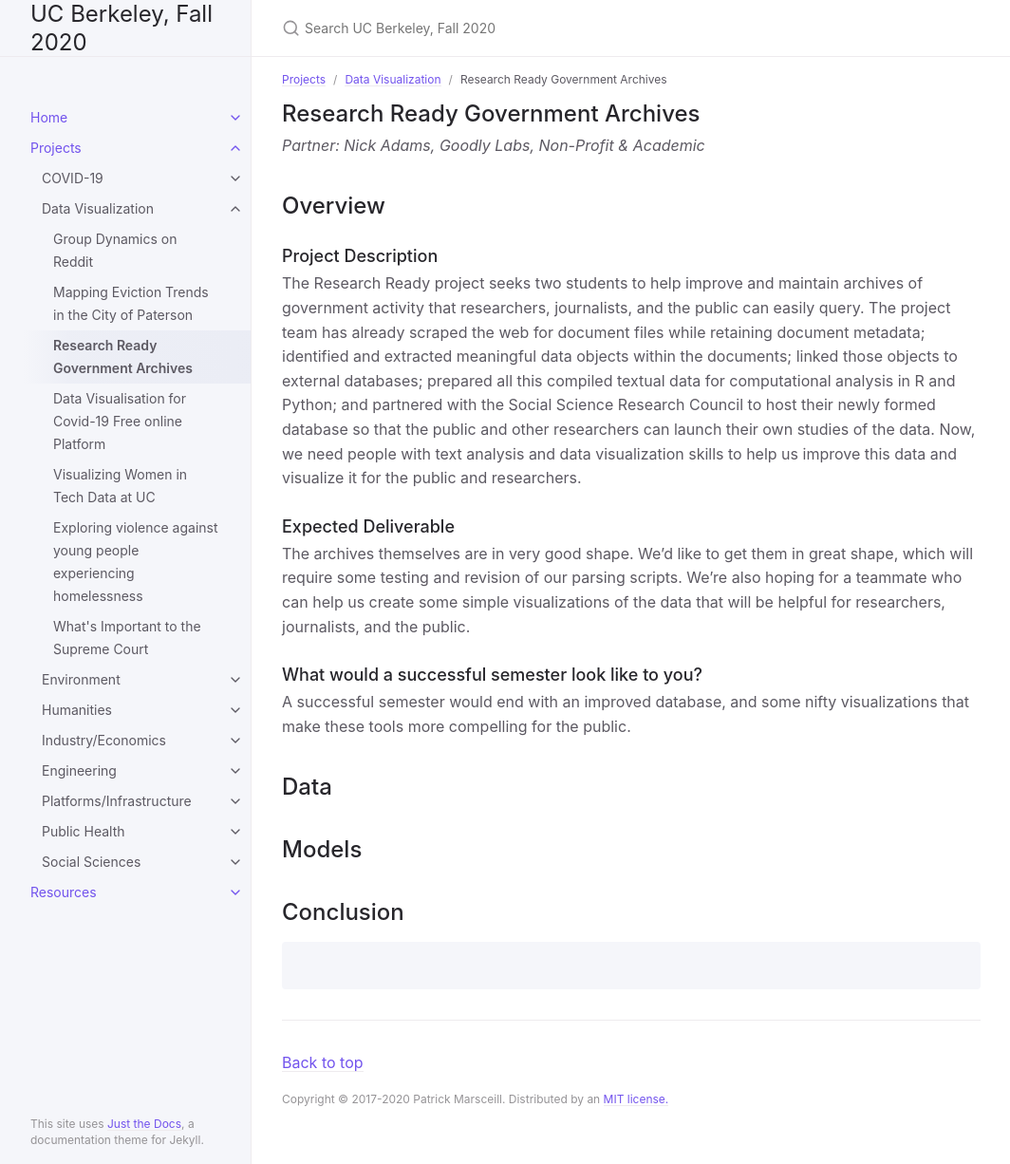
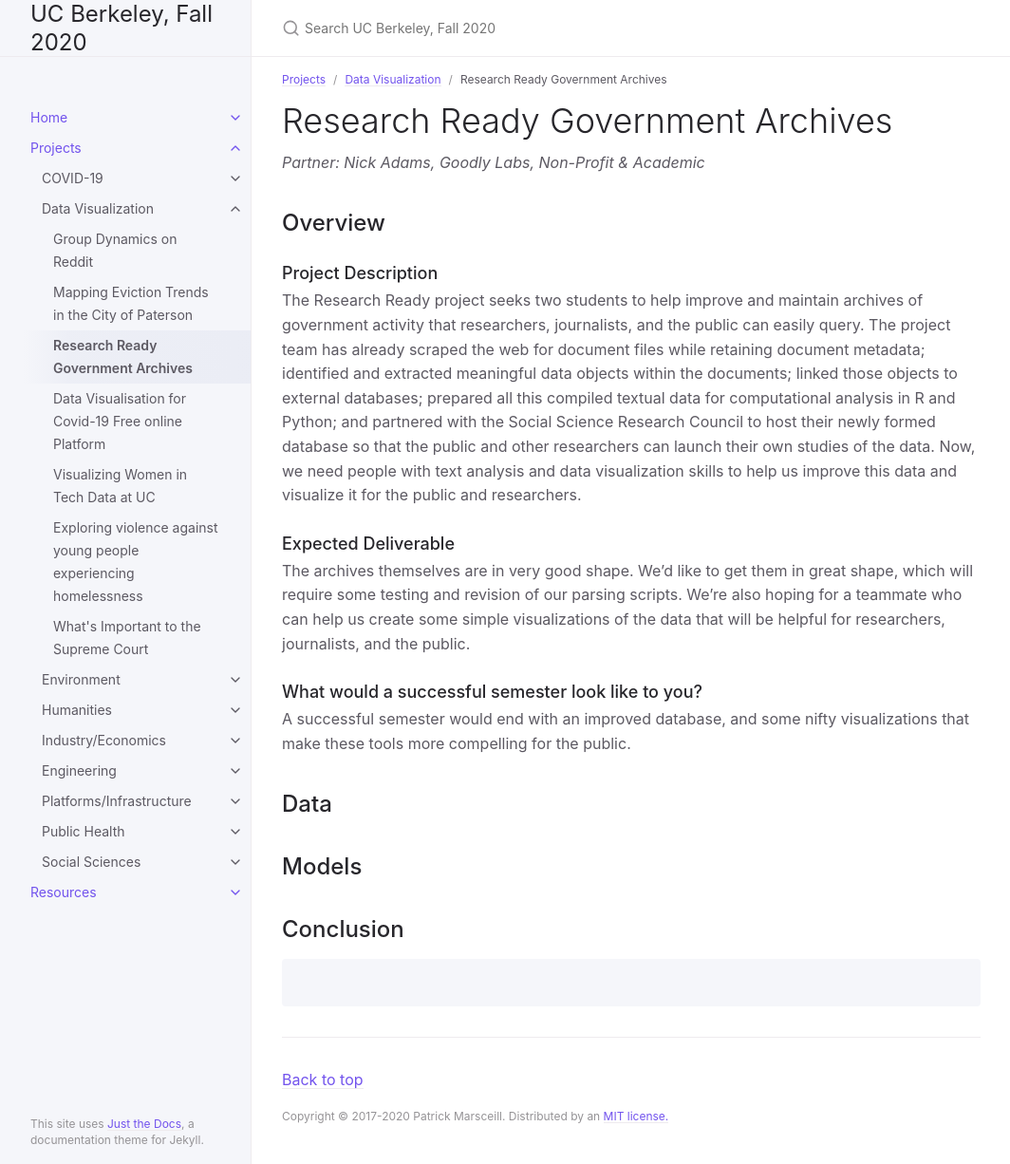
Before and after one commit to DS-Discovery/ds-discovery.github.io, a Jekyll site: the page built from Projects/Data Visualization/DV-Research Ready Government Archives .md, in a window 1280 px wide and 1226 px high. Shown: the whole window at 95% size, without its empty margins (107-1171 px from the left). Built offline with Jekyll 4.4.1, drawn with Linux system fonts in a browser that asks for light colours.

```diff
--- a/Projects/Data Visualization/DV-Research Ready Government Archives .md
+++ b/Projects/Data Visualization/DV-Research Ready Government Archives .md
@@ -7,7 +7,7 @@ nav_order: 2
 ---
 
 
-## Research Ready Government Archives
+# Research Ready Government Archives
 *Partner: Nick Adams, Goodly Labs, Non-Profit & Academic*
 
 ## Overview
```
